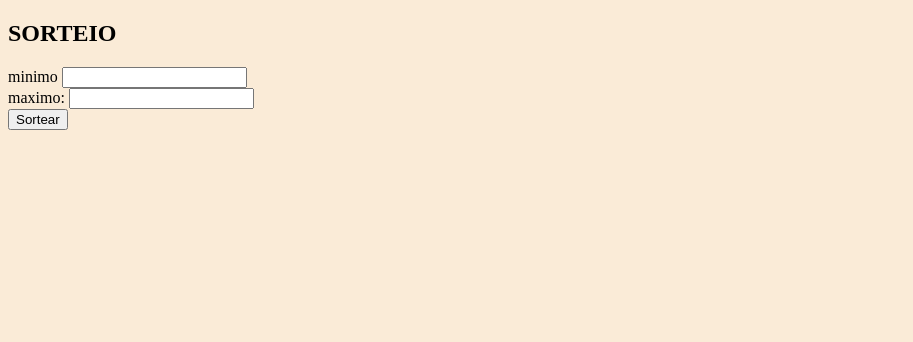
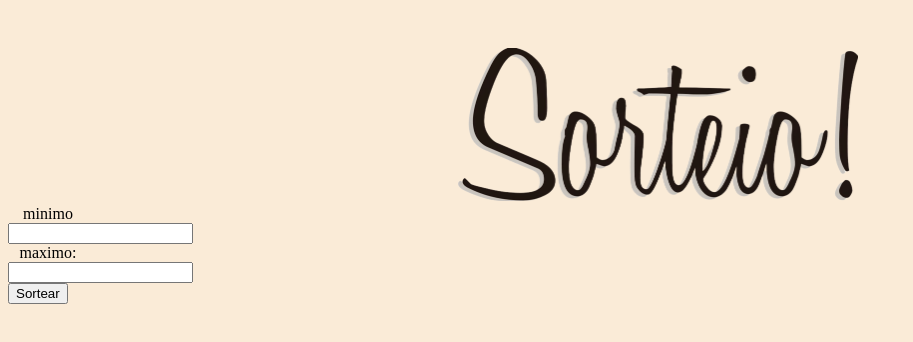
Before and after one commit to laliMaryLeticinha231dsnFabisDil/Sorteio, a plain HTML site: page index.html in a window 1280 px wide. Shown: the whole page, without its empty margins (0-913 px from the left). Drawn offline with Linux system fonts and the light colour scheme.

Commit message:
Continuação
Coloquei o título

```diff
--- a/index.html
+++ b/index.html
@@ -9,7 +9,8 @@
 <body>
 
 <div class="container">
-    <h2 class="titulo">SORTEIO</h2>
+    <!-- <h2 class="titulo">SORTEIO</h2> -->
+    <img src="img/sorteio.png" alt="" class="titulo">
 
     <div class="entradas">
         <div class="entrada">
--- a/style.css
+++ b/style.css
@@ -2,5 +2,12 @@ body{
     background-color: antiquewhite;
 }
 .titulo{
+    width: 400px;
+    margin-left: 450px;
+    margin-top: 40px;
+}
 
+.entrada{
+    width: 80px;
+    text-align: center;
 }
```
Also changed, not shown: img/sorteio.png (added).
